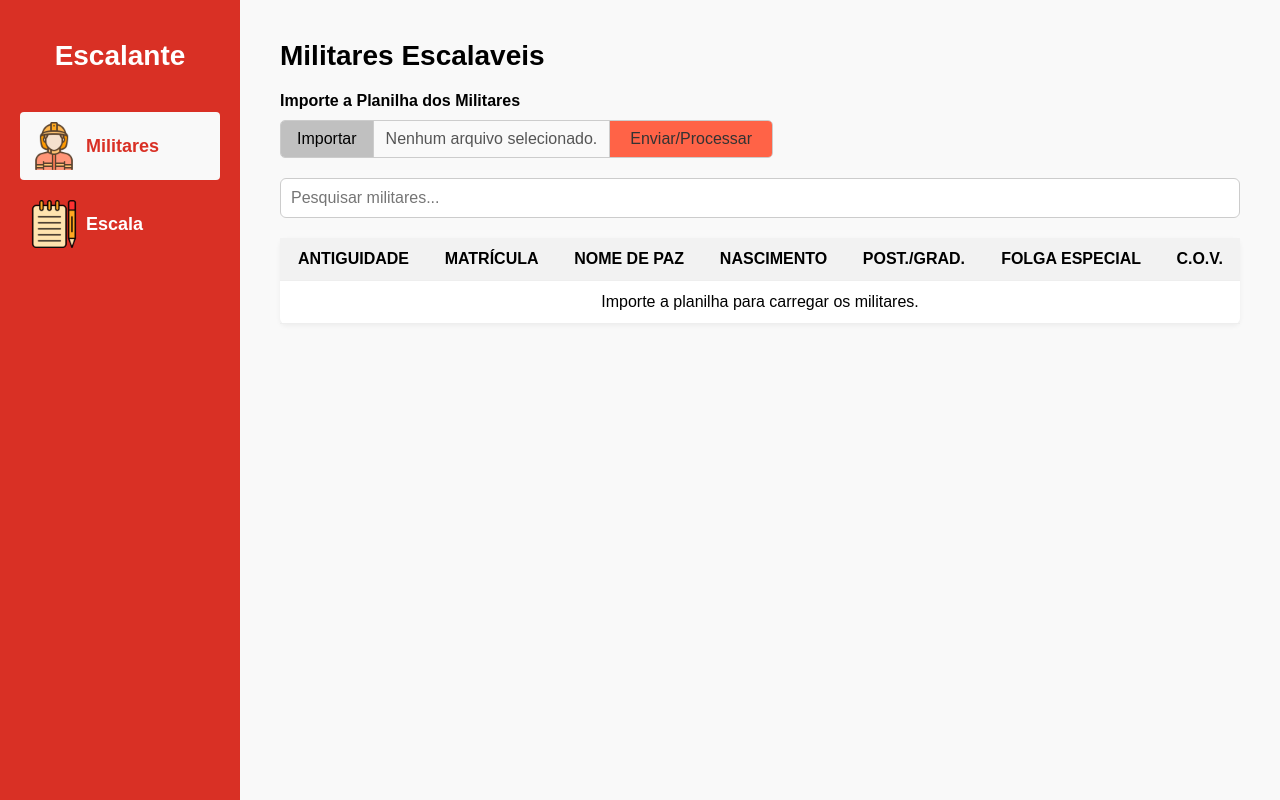
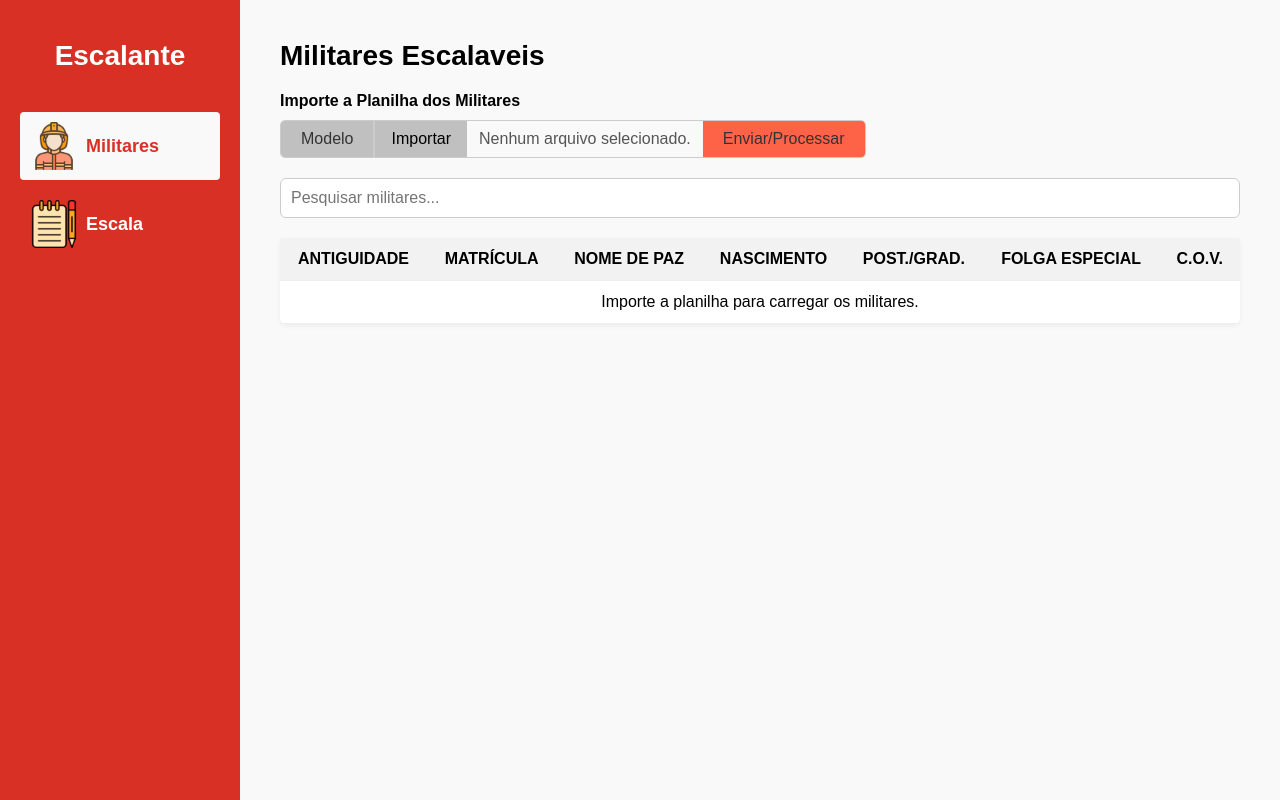
Before and after one commit to joaoAaf/escalante-ddd, a React (Vite) app in the folder front/escalante/: page / in a window 1280 px wide. Built offline with nearby package versions, Linux system fonts and the light colour scheme.

Commit message:
Adicionando botão "Modelo" ao componente de upload e ajustando estilos

```diff
--- a/front/escalante/src/components/input_upload/index.jsx
+++ b/front/escalante/src/components/input_upload/index.jsx
@@ -26,6 +26,10 @@ export default function InputUpload({ gerenciarMilitares }) {
 
     return (
         <div className={Styles.input_upload}>
+            <button
+                className={Styles.modelo_btn}
+            >Modelo</button>
+
             <input
                 type="file"
                 id="input_upload"
--- a/front/escalante/src/components/input_upload/styles.module.css
+++ b/front/escalante/src/components/input_upload/styles.module.css
@@ -12,10 +12,7 @@
 .input_upload .browse_btn {
     padding: 8px 16px;
     background-color: silver;
-    border-right: 1px solid #ccc;
     cursor: pointer;
-    border-top-left-radius: 4px;
-    border-bottom-left-radius: 4px;
     display: flex;
     align-items: center;
 }
@@ -35,11 +32,29 @@
     align-items: center;
 }
 
+.input_upload .modelo_btn {
+    padding: 9px 20px;
+    background-color: silver;
+    border: none;
+    border-right: 2px solid #ccc;
+    cursor: pointer;
+    font-weight: normal;
+    color: #333;
+    border-top-left-radius: 4px;
+    border-bottom-left-radius: 4px;
+    font-size: 16px;
+    display: flex;
+    align-items: center;
+}
+
+.input_upload .modelo_btn:hover {
+    background-color: #e0e0e0;
+}
+
 .input_upload .upload_btn {
     padding: 9px 20px;
     background-color: tomato;
     border: none;
-    border-left: 1px solid #ccc;
     cursor: pointer;
     font-weight: normal;
     color: #333;
```
